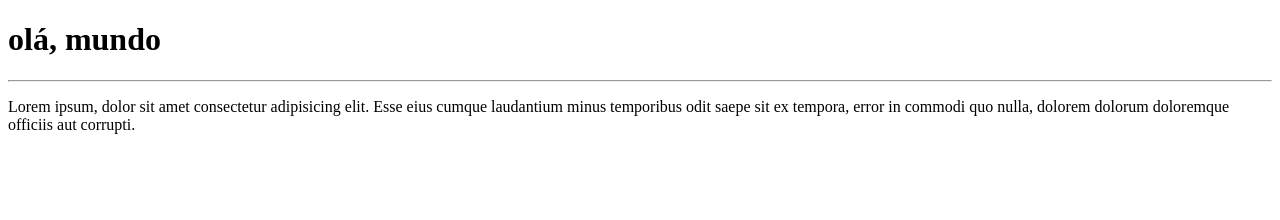
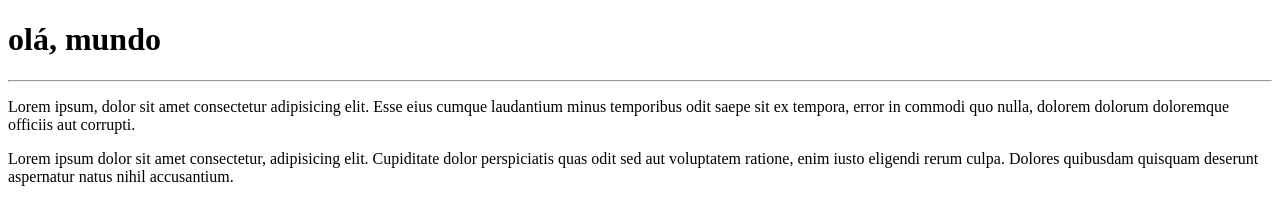
Before and after one commit to VfMouraP/homewareOfVictotor, a plain HTML site: page SiteMeuHomeware/index.html in a window 1280 px wide. Drawn offline with Linux system fonts and the light colour scheme.

Commit message:
Adicionei um parágrafp

```diff
--- a/SiteMeuHomeware/index.html
+++ b/SiteMeuHomeware/index.html
@@ -9,5 +9,6 @@
     <h1>olá, mundo</h1>
     <hr>
     <p>Lorem ipsum, dolor sit amet consectetur adipisicing elit. Esse eius cumque laudantium minus temporibus odit saepe sit ex tempora, error in commodi quo nulla, dolorem dolorum doloremque officiis aut corrupti.</p>
+     <p>Lorem ipsum dolor sit amet consectetur, adipisicing elit. Cupiditate dolor perspiciatis quas odit sed aut voluptatem ratione, enim iusto eligendi rerum culpa. Dolores quibusdam quisquam deserunt aspernatur natus nihil accusantium.</p>
 </body>
 </html>
```
